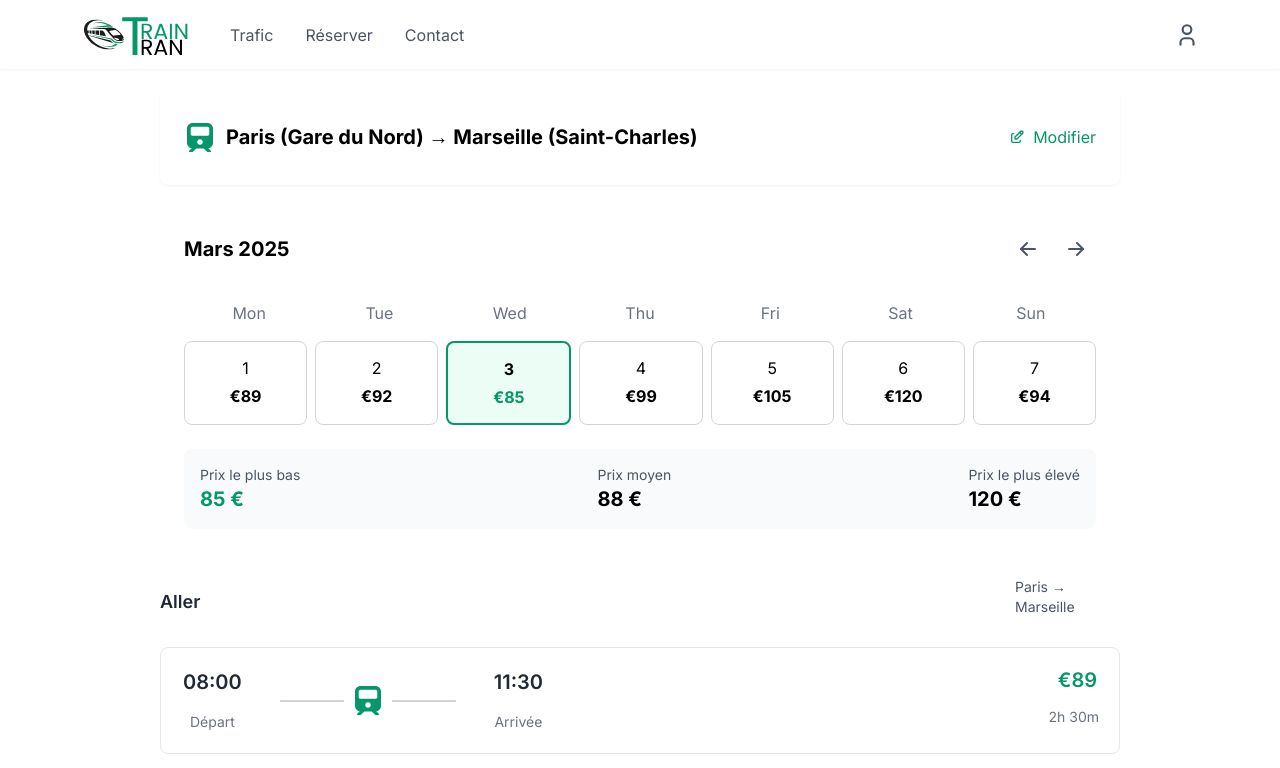
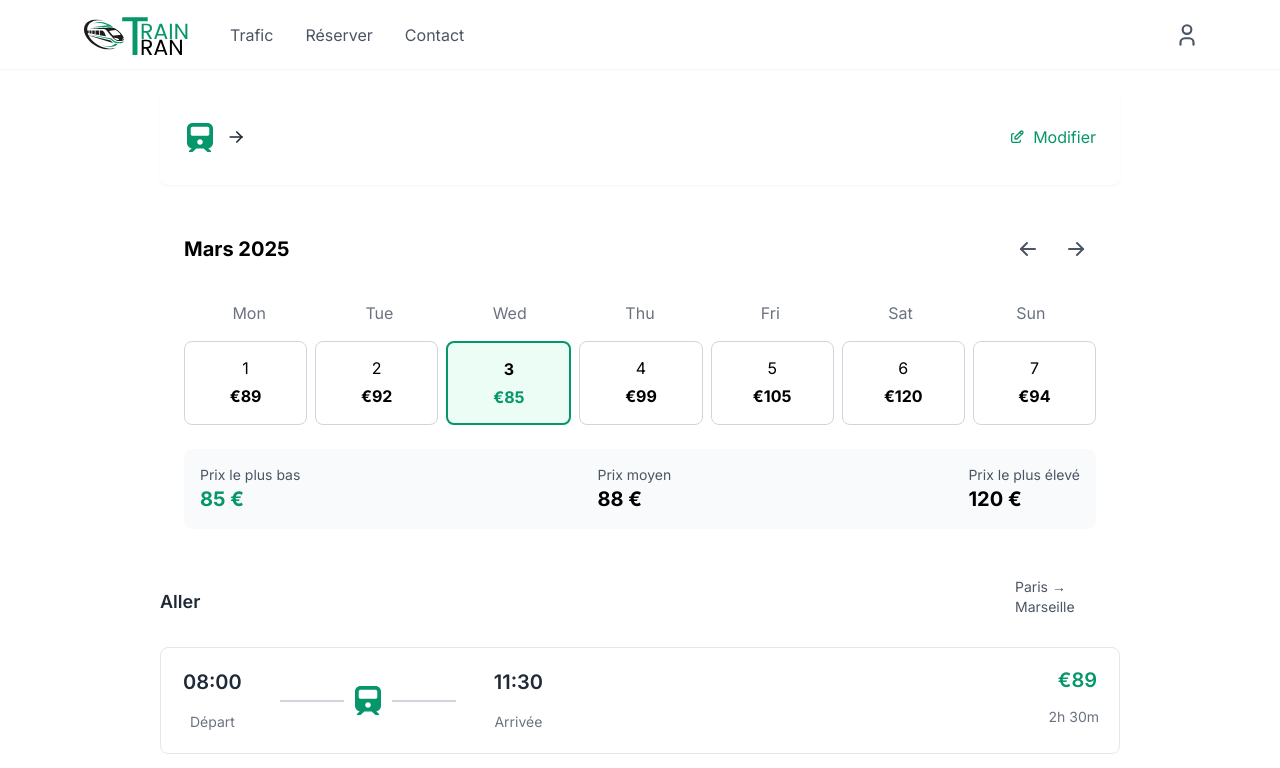
Before and after one commit to KirushieldDev/Train-tran, a Next.js app: page /calendrier in a window 1280 px wide. Shown: the top 768 px of the page. Built offline with nearby package versions, Linux system fonts and the light colour scheme.

Commit message:
TRA-22: Dynamiser le calendrier - Display station names

```diff
--- a/src/app/calendrier/page.tsx
+++ b/src/app/calendrier/page.tsx
@@ -6,12 +6,12 @@ import Footer from "@traintran/components/Footer/Footer";
 import {CalendrierProps} from "@traintran/app/calendrier/props";
 
 export default async function Home(props: CalendrierProps) {
-    const [searchParams] = await Promise.all([props.searchParams]);
+    // const [searchParams] = await Promise.all([props.searchParams]);
     return (
         <>
             <Header />
             <div className="px-4 md:px-40 lg:px-40">
-                <TrainJourneyDisplay />
+                <TrainJourneyDisplay searchParams={props.searchParams} />
                 <CalendarPricing />
                 <Departure />
             </div>
--- a/src/components/Calendar/Destination/TrainJourneyDisplay.tsx
+++ b/src/components/Calendar/Destination/TrainJourneyDisplay.tsx
@@ -1,26 +1,29 @@
-"use client";
+import React from "react";
+import {IconArrowRight, IconEdit} from "@tabler/icons-react";
+import TrainSVG from "@traintran/assets/Calendar/TrainSVG";
+import {CalendrierProps} from "@traintran/app/calendrier/props";
+import Link from "next/link";
 
-import React from "react";
-import {IconEdit} from "@tabler/icons-react";
-import TrainSVG from "@traintran/assets/Calendar/TrainSVG";
-
-export const TrainJourneyDisplay: React.FC = () => {
+export default async function TrainJourneyDisplay(props: CalendrierProps) {
+    const [searchParams] = await Promise.all([props.searchParams]);
     return (
         <article className="flex flex-col gap-2.5 items-start p-6 bg-white rounded-lg shadow-sm mt-5">
             <div className="flex justify-between items-center w-full">
-                <div className="flex gap-2.5 items-center">
+                <div className="w-full flex gap-2.5 items-center">
                     <figure className="flex justify-center items-center w-8 h-[29px]">
                         <TrainSVG />
                     </figure>
-                    <h2 className="px-0 py-3.5 text-xl font-bold leading-5 text-black">Paris (Gare du Nord) → Marseille (Saint-Charles)</h2>
+                    <h2 className="w-full flex gap-4 py-3.5 text-xl font-bold leading-5 text-textPrimary">
+                        {searchParams.departure}
+                        <IconArrowRight className="text-textPrimary" size="20" />
+                        {searchParams.arrival}
+                    </h2>
                 </div>
-                <button className="flex gap-2 items-center cursor-pointer max-sm:justify-end max-sm:w-full" aria-label="Modifier le trajet">
+                <Link href="/" className="flex gap-2 items-center cursor-pointer max-sm:justify-end max-sm:w-full" aria-label="Modifier le trajet">
                     <IconEdit className="text-primary" size="16" />
                     <span className="text-base text-primary">Modifier</span>
-                </button>
+                </Link>
             </div>
         </article>
     );
 };
-
-export default TrainJourneyDisplay;
```
